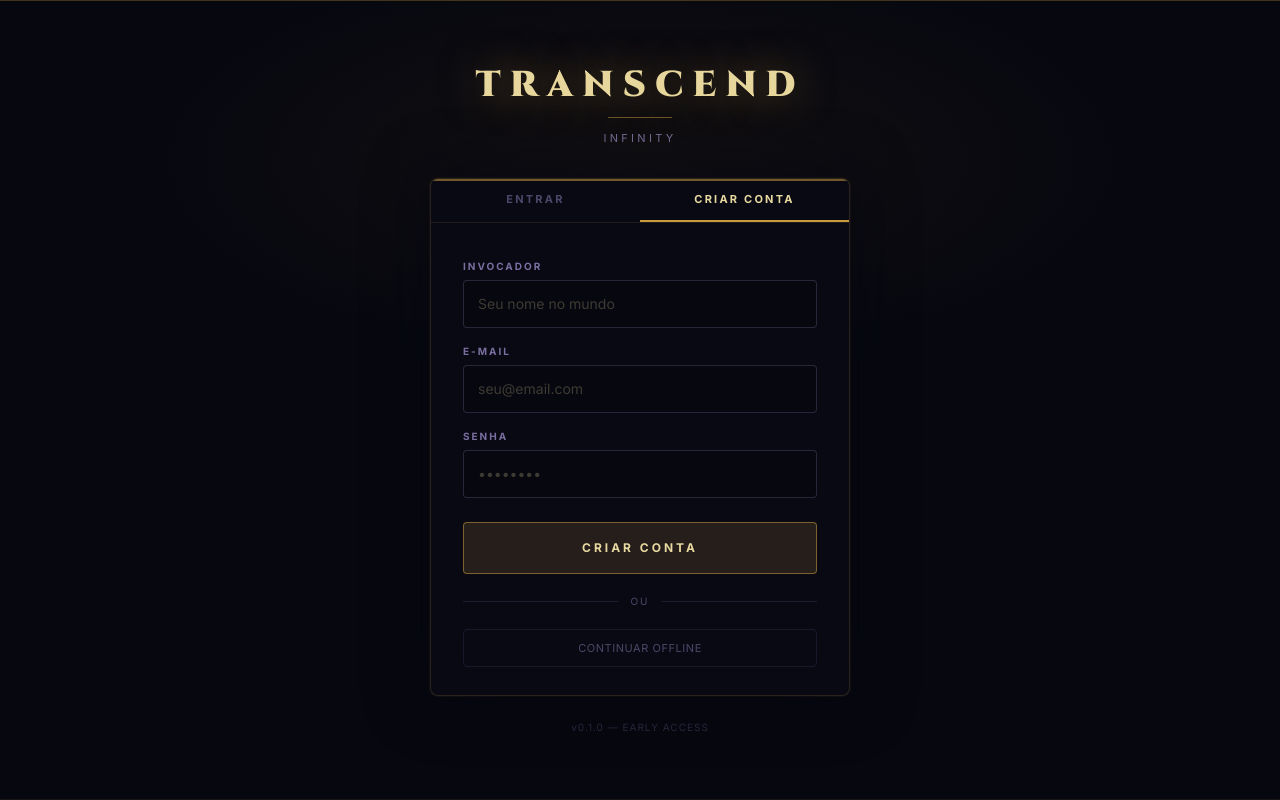
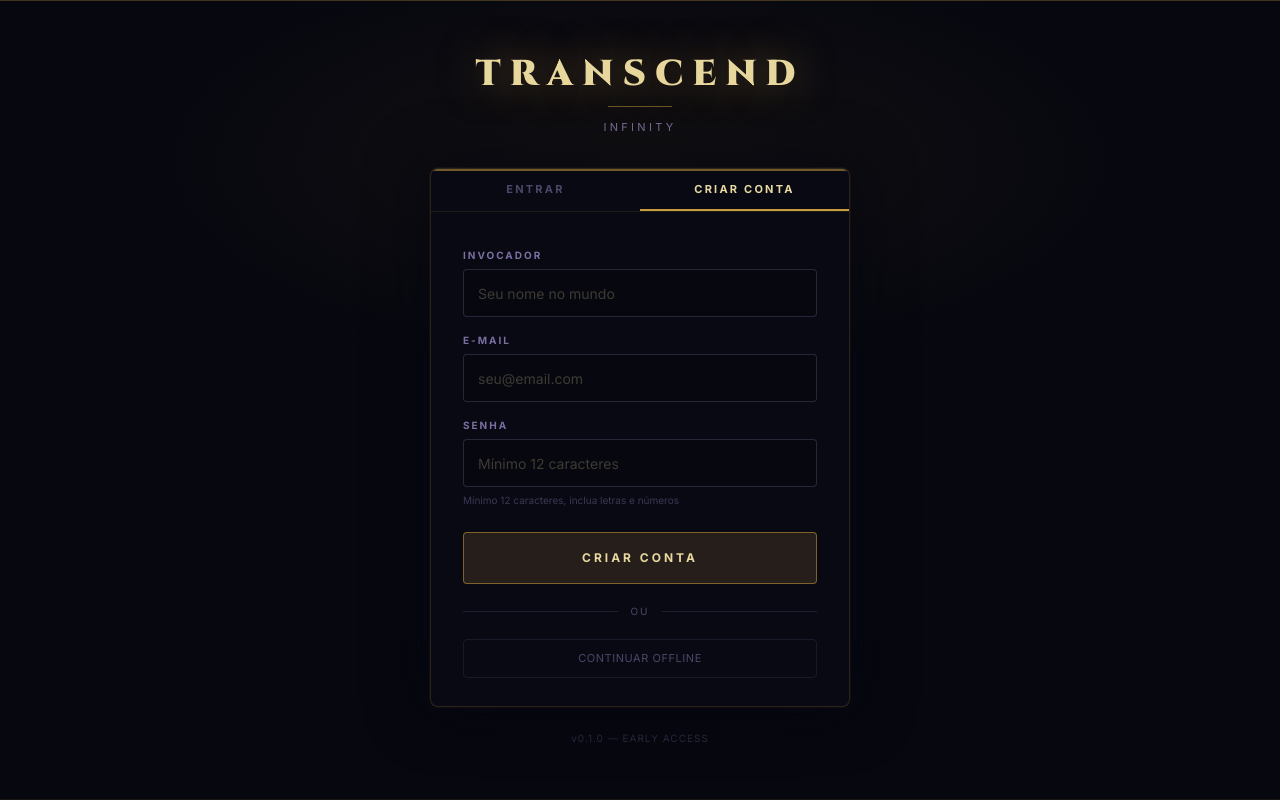
Before and after one commit to donnuj/transcend-infinity, a Next.js app: page /login in a window 1280 px wide. Both pictures are taken after a click on the button "CRIAR CONTA". Built offline with nearby package versions, Linux system fonts and the light colour scheme; no server answers.

Commit message:
feat(auth): reset local save on login to prevent cross-user contamination + password hint on register

```diff
--- a/app/game/page.tsx
+++ b/app/game/page.tsx
@@ -92,9 +92,12 @@ export default function GamePage() {
 
   useEffect(() => {
     if (!isAuthenticated()) { router.replace("/login"); return; }
-    setUser(getUser());
+    const u = getUser();
     api.get<Profile>("/player/profile").then((p) => setProfile(p)).catch(() => null);
-    loadCloudSave();
+    // Limpa save local para evitar que novo usuário herde dados de sessão anterior
+    localStorage.removeItem("ti_game_save");
+    useGameStore.getState().resetSave();
+    loadCloudSave().finally(() => setUser(u));
   }, [router]);
 
   function handleLogout() {
--- a/app/login/page.tsx
+++ b/app/login/page.tsx
@@ -159,8 +159,9 @@ export default function LoginPage() {
             type="password"
             value={password}
             onChange={setPassword}
-            placeholder="••••••••"
+            placeholder={mode === "register" ? "Mínimo 12 caracteres" : "••••••••"}
             autoComplete={mode === "login" ? "current-password" : "new-password"}
+            hint={mode === "register" ? "Mínimo 12 caracteres, inclua letras e números" : undefined}
           />
 
           {/* Feedback */}
@@ -226,6 +227,7 @@ function Field({
   onChange,
   placeholder,
   autoComplete,
+  hint,
 }: {
   label: string;
   type: string;
@@ -233,6 +235,7 @@ function Field({
   onChange: (v: string) => void;
   placeholder: string;
   autoComplete?: string;
+  hint?: string;
 }) {
   return (
     <div className="mt-4 flex flex-col gap-1.5">
@@ -246,9 +249,13 @@ function Field({
         placeholder={placeholder}
         autoComplete={autoComplete}
         required
+        minLength={type === "password" && hint ? 12 : undefined}
         className="h-12 rounded border border-violet/30 bg-void px-3.5 text-[14px] text-cream placeholder:text-cream/25 transition-colors duration-200 focus:border-amber/70 focus:bg-void/100"
         style={{ transitionTimingFunction: "cubic-bezier(0.23,1,0.32,1)" }}
       />
+      {hint && (
+        <p className="text-[10px] text-violet/45">{hint}</p>
+      )}
     </div>
   );
 }
```
